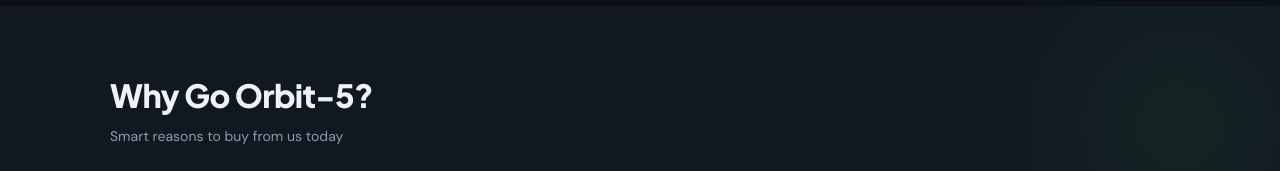
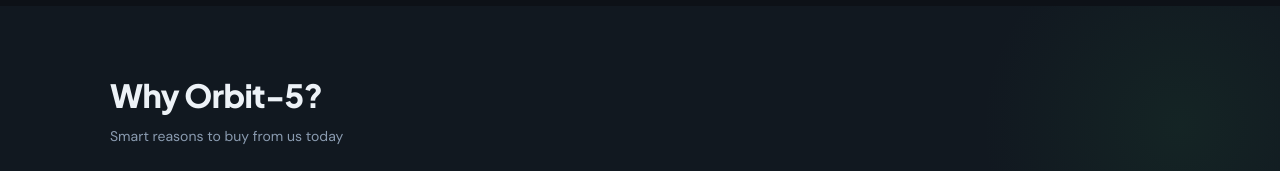
Before and after one commit to Godfather-cre8ive/Orbit-5-sample, a plain HTML site: page index.html in a window 1280 px wide. Shown: the part 1733-1904 px from the top of the page. Drawn offline with nearby package versions, Linux system fonts and the light colour scheme.

Commit message:
paystack checkout

```diff
--- a/index.html
+++ b/index.html
@@ -1272,7 +1272,7 @@
     <div class="container">
       <div class="section-header">
         <div>
-          <h2>Why Go Orbit-5?</h2>
+          <h2>Why Orbit-5?</h2>
           <p>Smart reasons to buy from us today</p>
         </div>
       </div>
@@ -1449,7 +1449,7 @@
       <button class="btn-whatsapp" onclick="checkoutWhatsApp()">
         💬 Order on WhatsApp
       </button>
-      <!-- Pay Now via Paystack
+      <!-- Pay Now via Paystack -->
       <button class="btn-pay" onclick="checkoutPaystack()">
         💳 Pay Now (Card / Bank)
       </button>-->
```
